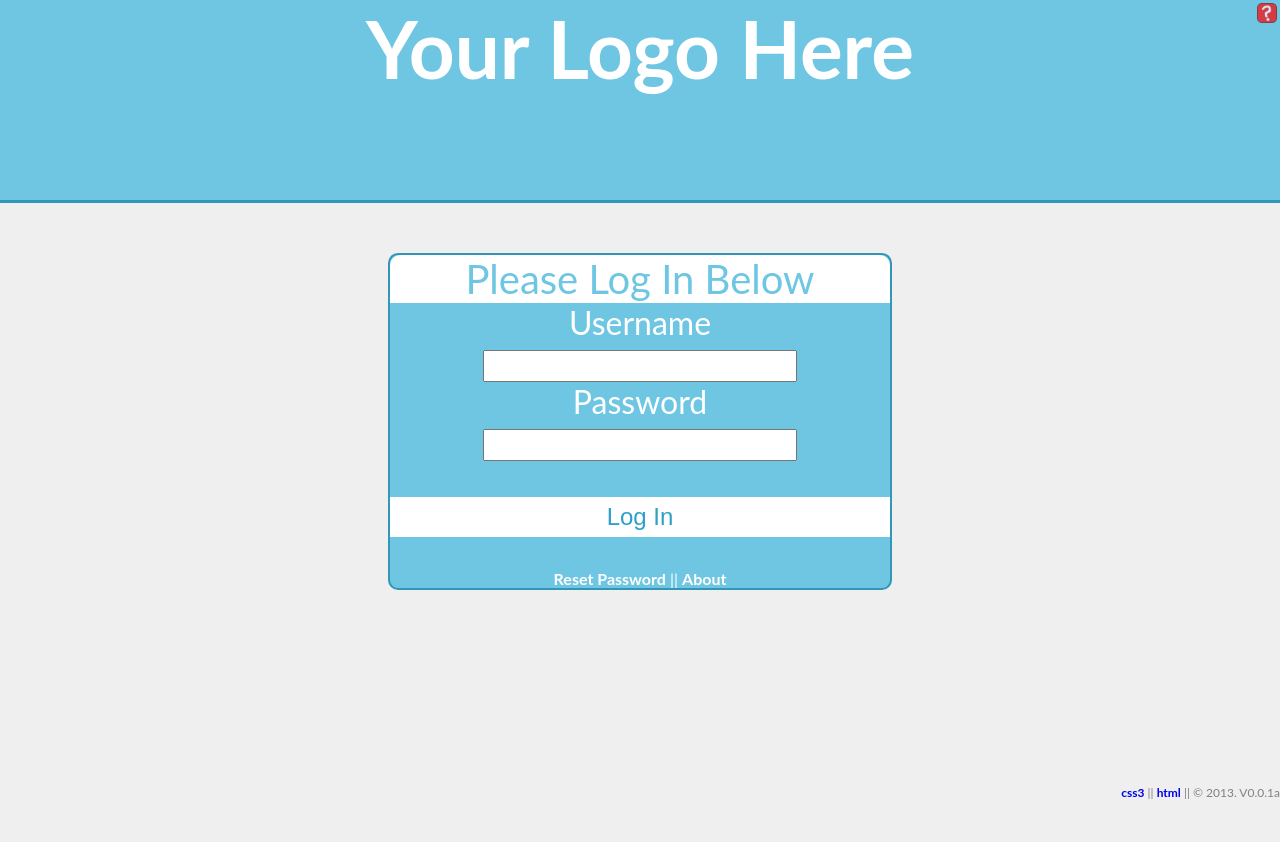
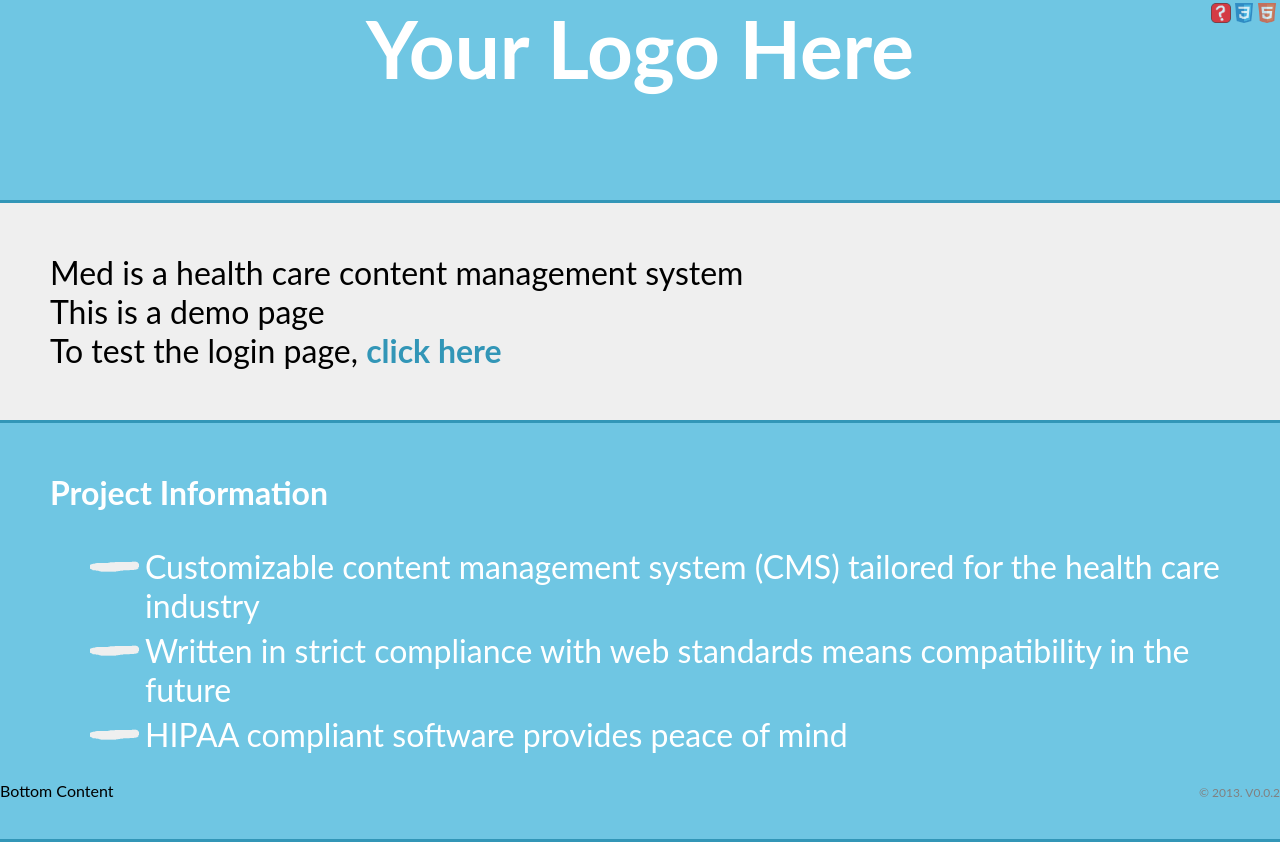
Before and after one commit to theoriginalrealdeal/med-public, a PHP site: page /index.php?MED_DO=information in a window 1280 px wide. Before the commit the page ends 799 px from the top, so only its background shows below. Run offline with PHP 8.4, Linux system fonts and the light colour scheme.

Commit message:
Update from yesterday
Still pending an update from today.

```diff
--- a/bootstrap.php
+++ b/bootstrap.php
@@ -1,5 +1,14 @@
 <?php
+// debug mode, needs to be based on validation, but for now open
 $debug = isset($_GET["debug"])?true:false;
+if ($debug) {
+
+	error_reporting(E_ALL);
+	ini_set('display_errors','1');
+
+	}
+
+// php < 5.3 doesn't support anonymous functions, so using this autoloader which is compatible with php 5.0+
 function compatibleAutoloader($class) {
 
 	include 'lib/classes/' . $class . '.php';
@@ -7,6 +16,29 @@
 	}
 
 spl_autoload_register('compatibleAutoloader');
+
+// default timezone, will make this a database variable
 date_default_timezone_set('America/Chicago');
+
+
+// errorArray holds all global errors, page then finds and processes errors
 $errorArray = array();
+
+
+// start templating
+define("MED_BASE","lib/template/");	// root template directory, from root directory
+if (!isset($_GET["MED_DO"]) || $_GET["MED_DO"] == "login") {
+
+	define("MED_DO","login");
+	define("MED_PAGE",MED_BASE."login.php");
+
+	}
+
+else if (isset($_GET["MED_DO"]) && $_GET["MED_DO"] == "information") {
+
+	define("MED_DO","information");
+	define("MED_PAGE",MED_BASE."information.php");
+
+	}
+
 ?>
--- a/index.php
+++ b/index.php
@@ -2,6 +2,7 @@
 session_start();
 require_once("bootstrap.php");
 $med = new med();
+$license = new license();
 if (isset($_POST["i"])) {
 
 	$user = new user();
@@ -14,7 +15,16 @@
 <head>
 <meta charset="utf-8">
 <link rel="stylesheet" href="lib/css/base.css">
+<link rel="stylesheet" href="lib/css/ui.css">
+<link rel="stylesheet" href="lib/css/login.css">
+<link rel="stylesheet" href="lib/css/slide.css">
+<link rel="icon" type="image/png" href="img/icons/icon.png">
+<link rel="shortcut icon" type="image/png" href="img/icons/icon.png">
 <script src="lib/js/med.js"></script>
+<script>
+MED.load();
+MED.ready(function(){if (document.getElementById("username")) document.getElementById("username").focus();});
+</script>
 <title>
 Med.
 </title>
@@ -24,40 +34,18 @@
 <div class="subbanner">
 Your Logo Here
 </div>
-<a href="javascript:;">
+<div class="iconholder">
 <img src="img/icons/help.png" alt="HELP!">
-</a>
-</div>
-<div class="content">
-<div class="loginbody">
-<div class="login" id="login">
-<form method="post" action="index.php" onsubmit="return MED.validate('login');" autocomplete="off">
-<input type="hidden" name="i" value="<?=session_id();?>">
-<input type="hidden" name="t" value="<?=strtotime(date("Y-m-d H:i:s"));?>">
-<input type="hidden" name="p" value="<?=base64_encode($_SERVER["REMOTE_ADDR"]);?>">
-<input type="hidden" name="d" value="<?=$debug?"true":"false";?>">
-<div class="head">
-Please Log In Below
-</div>
-<?php if (isset($errorArray["login"])) echo $errorArray["login"][0]; ?>
-<label for="username">Username</label><br>
-<input type="text" name="username" id="username" size="20" maxlength="40"><br>
-<label for="password">Password</label><br>
-<input type="password" name="password" id="password" size="20" maxlength="40">
-<p>
-<input type="submit" value="Log In">
-</p>
-</form>
-<div class="loginhelp">
-<a href="javascript:;">Reset Password</a> || <a href="javascript:;">About</a>
+<a href="http://jigsaw.w3.org/css-validator/check/referer"><img src="img/icons/css3.png" alt="css3" title="CSS Validator"></a>
+<a href="http://validator.w3.org/check?uri=<?=urlencode("http://$_SERVER[HTTP_HOST]$_SERVER[REQUEST_URI]");?>&amp;charset=%28detect+automatically%29&amp;doctype=Inline&amp;group=0"><img src="img/icons/html5.png" alt="html5" title="HTML Validator"></a>
 </div>
 </div>
-</div>
-</div>
+<?php include MED_PAGE; ?>
+<footer>
+Bottom Content
+</footer>
 <div class="copyright">
-<a href="http://jigsaw.w3.org/css-validator/check/referer">css3</a> ||
-<a href="http://validator.w3.org/check?uri=<?=urlencode("http://$_SERVER[HTTP_HOST]$_SERVER[REQUEST_URI]");?>&amp;charset=%28detect+automatically%29&amp;doctype=Inline&amp;group=0">html</a> ||
-&copy; 2013. V0.0.1a
+<?=$med->copyright();?>
 </div>
 </body>
 </html>
--- /dev/null
+++ b/lib/classes/license.php
@@ -0,0 +1,12 @@
+<?php
+class license {
+
+	public $key = null;
+	function __construct() {
+
+		$this->key = md5($_SERVER["HTTP_HOST"]);
+
+		}
+
+	}
+?>
--- a/lib/classes/med.php
+++ b/lib/classes/med.php
@@ -2,6 +2,7 @@
 class med {
 
 	public $init = false;
+	public $version = "V0.0.2";
 	function __construct() {
 
 		$this->init = true;
@@ -24,5 +25,11 @@
 
 		}
 
+	public function copyright() {
+
+		return "&copy; 2013".(date("Y")>2013?"-".date("Y"):"").". ".$this->version;
+
+		}
+
 	}
 ?>
--- a/lib/css/base.css
+++ b/lib/css/base.css
@@ -1,3 +1,10 @@
+/* globals */
+html, body {
+
+	height: 100%;
+
+	}
+
 body {
 
 	padding: 0px;
@@ -14,145 +21,15 @@
 
 	}
 
-div.banner {
+.bold {
 
-	height: 200px;
-	background-color: #6fc6e3;
-	border-bottom: 3px solid #3296b7;
+	font-weight: bolder;
 
 	}
 
-div.subbanner {
+.underline {
 
-	text-align: center;
-	font-size: 5em;
-	font-weight: bolder;
-	color: white;
+	text-decoration: underline;
 
 	}
-
-div.content {
-
-	padding: 50px;
-	font-size: 2em;
-
-	}
-
-div.banner img {
-
-	border-width: 0;
-	max-height: 20px;
-	max-width: 20px;
-	opacity: .7;
-	position: absolute;
-	top: 0px;
-	right: 0px;
-	margin: 3px;
-
-	}
-
-div.banner img:hover {
-
-	opacity: 1;
-	box-shadow: 0 0 3px white;
-
-	}
-
-div.login {
-
-	margin: 0px auto;
-	text-align: center;
-	font-size: 1em;
-	border: 2px solid #3296b7;
-	background-color: #6fc6e3;
-	color: white;
-	border-radius: 10px;
-	width: 500px;
-
-	}
-
-div.loginbody {
-
-	text-align: center;
-
-	}
-
-div.login input {
-
-	padding: 0px;
-	margin: 0px;
-	font-size: .75em;
-
-	}
-
-div.login input[type=submit] {
-
-	width: 100%;
-	padding: 5px;
-	color: #2da0c6;
-	background-color: white;
-	border: 1px solid white;
-
-	}
-
-div.login input[type=submit]:hover {
-
-	color: #6fc6e3;
-	cursor: pointer;
-
-	}
-
-div.login div.loginhelp {
-
-	font-size: .5em;
-
-	}
-
-div.login div.loginhelp a {
-
-	color: white;
-
-	}
-
-div.head {
-
-	border-top-left-radius: 10px;
-	border-top-right-radius: 10px;
-	font-size: 1.25em;
-	background-color: white;
-	color: #6fc6e3;
-
-	}
-
-div.copyright {
-
-	position: fixed;
-	bottom: 0px;
-	right: 0px;
-	width: auto;
-	font-size: .75em;
-	color: gray;
-
-	}
-
-div.help_tip {
-
-	position: absolute;
-	width: auto;
-	padding: 10px;
-	color: red;
-	background-color: white;
-	border-radius: 5px;
-	border: 1px solid red;
-	opacity: 1;
-	font-weight: bolder;
-	font-size: 1.25em;
-	transition: opacity 1s ease-in-out;
-
-	}
-
-div.help_tip_out {
-
-	opacity: 0;
-
-	}
+/* end globals */
--- /dev/null
+++ b/lib/css/login.css
@@ -0,0 +1,75 @@
+/* login css */
+div.login {
+
+	margin: 0px auto;
+	text-align: center;
+	font-size: 1em;
+	border: 2px solid #3296b7;
+	background-color: #6fc6e3;
+	color: white;
+	border-radius: 10px;
+	width: 500px;
+
+	}
+
+div.loginbody {
+
+	text-align: center;
+
+	}
+
+div.login input {
+
+	padding: 0px;
+	margin: 0px;
+	font-size: .75em;
+
+	}
+
+div.login input[type=submit] {
+
+	width: 100%;
+	padding: 5px;
+	color: #2da0c6;
+	background-color: white;
+	border: 1px solid white;
+	font-weight: bolder;
+
+	}
+
+div.login input[type=submit]:hover {
+
+	color: #6fc6e3;
+	cursor: pointer;
+
+	}
+
+div.login div.loginhelp {
+
+	font-size: .5em;
+
+	}
+
+div.login div.loginhelp a {
+
+	color: white;
+
+	}
+
+div.login div.head {
+
+	border-top-left-radius: 10px;
+	border-top-right-radius: 10px;
+	font-size: 1.25em;
+	background-color: white;
+	color: #6fc6e3;
+
+	}
+
+div.login div.error {
+
+	background-color: red;
+	font-weight: bolder;
+
+	}
+/* end login css */
--- /dev/null
+++ b/lib/css/ui.css
@@ -0,0 +1,145 @@
+/* ui */
+div.banner {
+
+	height: 200px;
+	background-color: #6fc6e3;
+	border-bottom: 3px solid #3296b7;
+
+	}
+
+div.subbanner {
+
+	text-align: center;
+	font-size: 5em;
+	font-weight: bolder;
+	color: white;
+
+	}
+
+div.content {
+
+	padding: 50px;
+	font-size: 2em;
+
+	}
+
+div.banner div.iconholder {
+
+	position: absolute;
+	right: 0px;
+	top: 0px;
+	margin: 3px;
+
+	}
+
+div.banner div.iconholder img {
+
+	border-width: 0;
+	max-height: 20px;
+	max-width: 20px;
+	opacity: .7;
+
+	}
+
+div.banner div.iconholder img:hover {
+
+	opacity: 1;
+	box-shadow: 0 0 3px white;
+
+	}
+
+
+div.copyright {
+
+	position: fixed;
+	bottom: 0px;
+	right: 0px;
+	width: auto;
+	font-size: .75em;
+	color: gray;
+
+	}
+
+div.help_tip {
+
+	position: absolute;
+	width: auto;
+	padding: 10px;
+	color: red;
+	background-color: white;
+	border-radius: 5px;
+	border: 1px solid red;
+	opacity: 1;
+	font-weight: bolder;
+	font-size: 1.25em;
+	transition: opacity 1s ease-in-out;
+
+	}
+
+div.help_tip_out {
+
+	opacity: 0;
+
+	}
+
+div.info {
+
+	min-height: 200px;
+	background-color: #6fc6e3;
+	border-top: 3px solid #3296b7;
+	border-bottom: 3px solid #3296b7;
+	padding: 50px;
+	color: white;
+	font-size: 2em;
+
+	}
+
+div.info a {
+
+	color: white;
+	font-weight: bolder;
+
+	}
+
+div.info div.indent {
+
+	padding: 10px;
+	font-size: .8em;
+
+	}
+
+div.middle {
+
+	font-size: 2em;
+	padding: 50px;
+	position: relative;
+	bottom: 0px;
+
+	}
+
+div.middle a {
+
+	font-weight: bolder;
+	color: #3296b7;
+
+	}
+
+ul.dash li {
+
+	background: url('../../img/icons/lidash.png') no-repeat;
+	padding: 3px 0px 3px 55px;
+	list-style: none;
+	margin: 0;
+
+	}
+
+footer {
+
+	position: absolute;
+	left: 0;
+	bottom: 0;
+	height: auto;
+	width: 100%;
+
+	}
+/* end ui */
--- a/lib/js/med.js
+++ b/lib/js/med.js
@@ -62,6 +62,36 @@
 
 		}
 
+	this.load = function () {
+
+		}
+
+	this.bind = function (s,a,f,b) {
+
+		b = b?b:false;
+		if (document.addEventListener) s.addEventListener(a,f,b);
+		else if (document.attachEvent) s.attachEvent("on"+a,f);
+		else {
+
+			var o = (typeof s["on"+a] === "function")?s["on"+a]:null;
+			s["on"+a] = function () {
+
+				if (o) o();
+				f();
+
+				}
+
+			}
+
+		}
+
+	this.ready = function (f) {
+
+		if (document.addEventListener) this.bind(document,"DOMContentLoaded",f);
+		else this.bind(window,"load",f);
+
+		}
+
 	}
 
 var MED = new med();
--- /dev/null
+++ b/lib/template/information.php
@@ -0,0 +1,15 @@
+<div class="middle">
+Med is a health care content management system<br>
+This is a demo page<br>
+To test the login page, <a href="index.php?MED_DO=login">click here</a>
+</div>
+<div class="info">
+<div class="bold">
+Project Information
+</div>
+<ul class="dash">
+<li>Customizable content management system (CMS) tailored for the health care industry</li>
+<li>Written in strict compliance with web standards means compatibility in the future</li>
+<li>HIPAA compliant software provides peace of mind</li>
+</ul>
+</div>
```
Also changed, not shown: lib/classes/database.php (+136 -0 lines), lib/classes/user.php (+14 -1 lines), lib/template/introslide.php (added, +53 -0 lines), lib/template/login.php (added, +33 -0 lines), img/icons/css3.png (added), img/icons/html5.png (added), img/icons/icon.png (added), img/icons/lidash.png (added), img/slide/slide.jpg (added), lib/css/slide.css (added).
